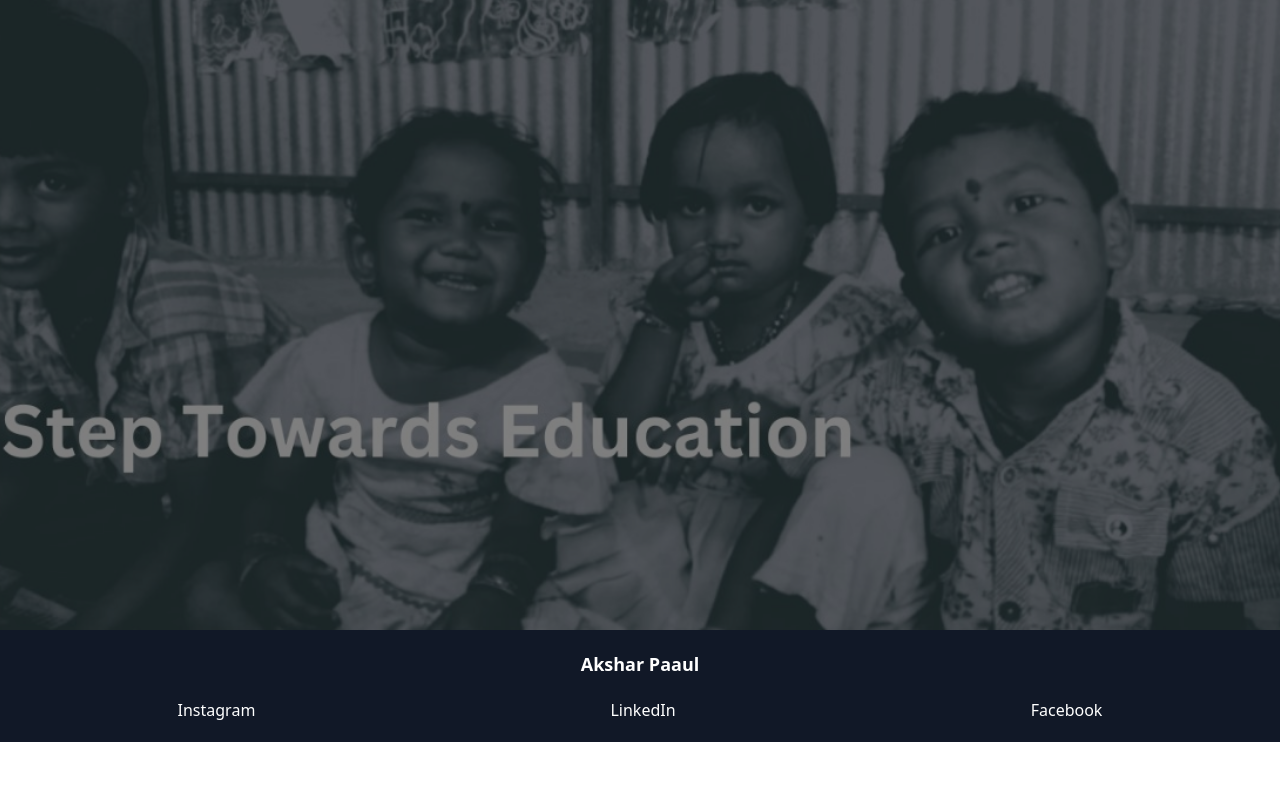
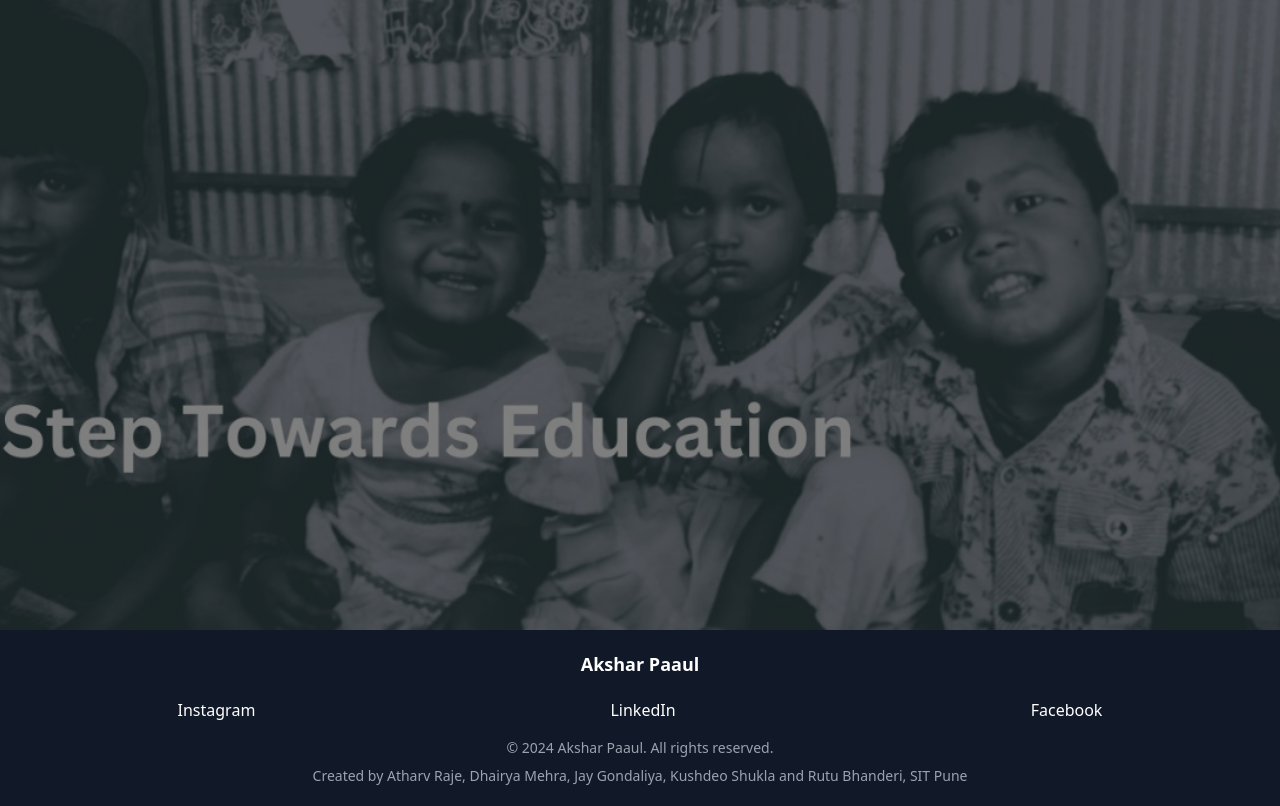
Before and after one commit to rutubhanderi/Report-Generation-AP-S1, a React (Create React App) app in the folder client/: page / in a window 1280 px wide. Shown: the part 182-988 px from the top of the page. Before the commit the page ends 924 px from the top, so only its background shows below. Built offline with nearby package versions, Linux system fonts and the light colour scheme.

Commit message:
added credits to Footer

```diff
--- a/client/src/components/Footer.js
+++ b/client/src/components/Footer.js
@@ -18,6 +18,12 @@ const Footer = () => {
             Facebook
           </a>
         </div>
+        <div className="mt-4 text-sm text-gray-400">
+          <p>&copy; {new Date().getFullYear()} Akshar Paaul. All rights reserved.</p>
+          <p className="mt-2">
+            Created by Atharv Raje, Dhairya Mehra, Jay Gondaliya, Kushdeo Shukla and Rutu Bhanderi, SIT Pune
+          </p>
+        </div>
       </div>
     </footer>
   );
```
